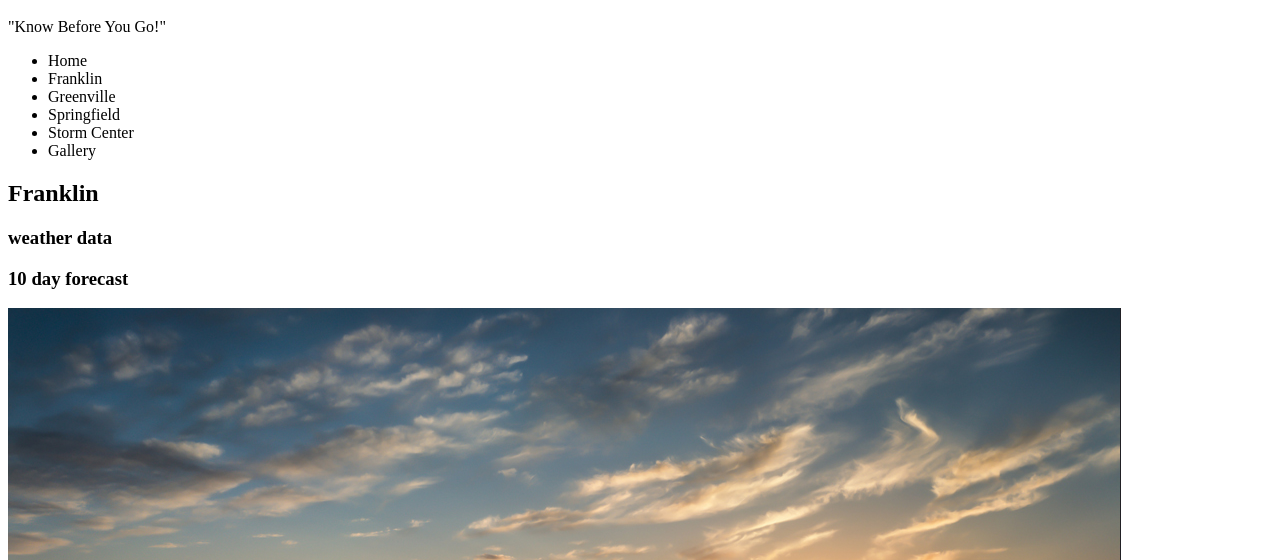
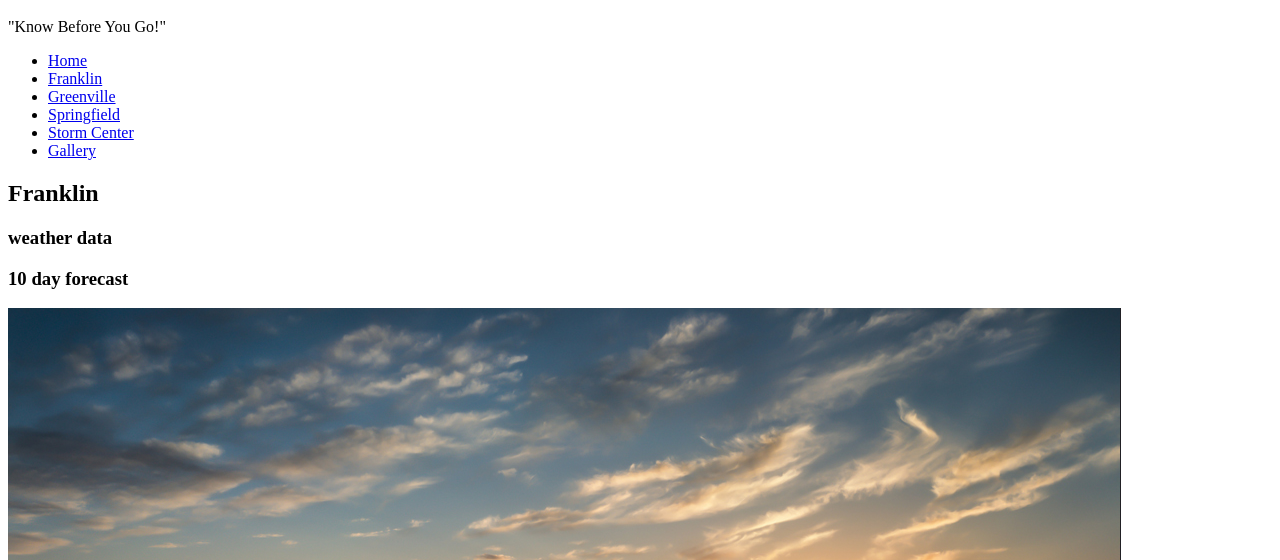
Before and after one commit to kaisbouy/kaisbouy.github.io, a plain HTML site: page assignments/lesson-4/franklin-4.html in a window 1280 px wide. Shown: the part 240-800 px from the top of the page. Drawn offline with Linux system fonts and the light colour scheme.

Commit message:
dummy links added

```diff
--- a/assignments/lesson-4/franklin-4.html
+++ b/assignments/lesson-4/franklin-4.html
@@ -10,12 +10,12 @@
     <body>
         <nav>
             <ul>
-                <li>Home</li>
-                <li>Franklin</li>
-                <li>Greenville</li>
-                <li>Springfield</li>
-                <li>Storm Center</li>
-                <li>Gallery</li>
+                <li><a href="#">Home</a></li>
+                <li><a href="#">Franklin</a></li>
+                <li><a href="#">Greenville</a></li>
+                <li><a href="#">Springfield</a></li>
+                <li><a href="#">Storm Center</a></li>
+                <li><a href="#">Gallery</a></li>
             </ul>
         </nav>
         <main>
```
